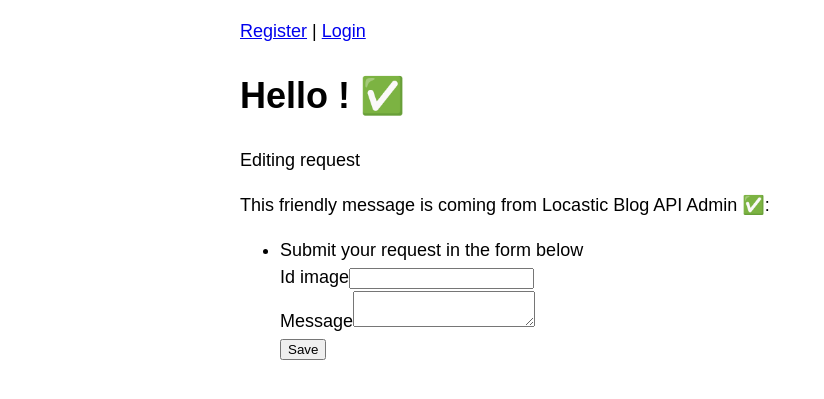
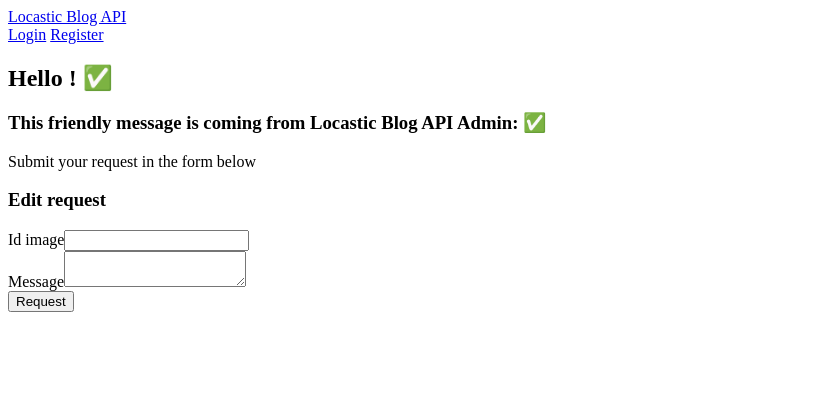
Before and after one commit to okmarq/apiblog, a Symfony app: template templates/v_request/index.html.twig in a window 1280 px wide. Shown: the top 399 px of the page, without its empty margins (0-824 px from the left). Run offline with Twig, Linux system fonts and the light colour scheme; the template is opened without the code that fills it, so the values that code supplies are empty; form fields are guessed from the names that the template uses; some libraries are stand-ins or nearby versions.

Commit message:
twigs and controller updated

```diff
--- a/src/Form/PostType.php
+++ b/src/Form/PostType.php
@@ -16,10 +16,7 @@
     {
         $builder
             ->add('title', TextType::class)
-            ->add('content', TextareaType::class)
-            ->add('save', SubmitType::class, [
-                'label' => 'Save'
-            ]);
+            ->add('content', TextareaType::class);
     }
 
     public function configureOptions(OptionsResolver $resolver): void
--- a/src/Form/VRequestType.php
+++ b/src/Form/VRequestType.php
@@ -32,9 +32,6 @@
             ])
             ->add('message', TextareaType::class, [
                 'data' => "I'd like to request the role of blogger"
-            ])
-            ->add('save', SubmitType::class, [
-                'label' => 'Send'
             ]);
     }
 
--- a/src/Form/VResponseType.php
+++ b/src/Form/VResponseType.php
@@ -22,9 +22,6 @@
             ->add('status', EntityType::class, [
                 'class' => Status::class,
                 'choice_label' => 'name'
-            ])
-            ->add('save', SubmitType::class, [
-                'label' => 'Respond'
             ]);
     }
 
--- a/templates/post/create.html.twig
+++ b/templates/post/create.html.twig
@@ -42,7 +42,6 @@
             </div>
 
             <div class=''>
-                {{ form_row(form.save, {submit_class: 'fp-2 w-full rounded-sm block bg-blue-700 border'}) }}
                 <button type="submit" class="text-white p-2 w-full rounded-sm block bg-blue-700 border">Save</button>
             </div>
         {{ form_end(form) }}
--- a/templates/v_request/index.html.twig
+++ b/templates/v_request/index.html.twig
@@ -3,55 +3,78 @@
 {% block title %}Hello VRequestController!{% endblock %}
 
 {% block body %}
-<style>
-    .example-wrapper { margin: 1em auto; max-width: 800px; width: 95%; font: 18px/1.5 sans-serif; }
-    .example-wrapper code { background: #F5F5F5; padding: 2px 6px; }
-</style>
+<header class='w-screen h-20 bg-blue-700 flex items-center justify-between px-2 sm:px-14 z-30 shadow-lg'>
+    <div class='h1 text-2xl text-white font-bold'>
+        <a href='{{ path('home') }}'>Locastic Blog API</a>
+    </div>
 
-<div class="example-wrapper">
+    <div class="mb-1 text-lg flex items-center justify-between space-x-5">
         {% if app.user %}
-        <div class="mb-3">
-            You are logged in as {{ app.user.username }}, <a href="{{ path('app_logout') }}">Logout</a>
+            <a class='text-white' href="{{ path('get_requests') }}">Admin</a>
+            <a class='text-white' href="{{ path('dashboard') }}">Dashboard</a>
+            <a class='text-white' href="{{ path('posts') }}">Blog</a>
+            <a class='text-white' href="{{ path('app_logout') }}">Logout</a>
+        {% else %}
+            <a class='text-white' href="{{ path('app_login') }}">Login</a>
+            <a class='text-blue-700 py-2 px-3 bg-white rounded' href="{{ path('app_register') }}">Register</a>
+        {% endif %}
     </div>
-    {% else %}
-        <div class="mb-3">
-            <a href="{{ path('app_register') }}">Register</a> | <a href="{{ path('app_login') }}">Login</a>
+</header>
+
+<h2 class='mt-24 h2 text-4xl font-bold text-center'>Hello {{ firstname }} {{ lastname }}! ✅</h1>
+
+<h3 class='text-lg mb-1 text-center'>This friendly message is coming from Locastic Blog API Admin: ✅</h3>
+<p class='text-lg mb-2 text-center'>Submit your request in the form below</p>
+
+<div class="p-1 m-10 rounded-xl shadow-lg">
+    <div class='flex gap-4 p-2'>
+        <div class='grow border rounded border-zinc-600 p-2'>
+            <ul class='flex gap-2 relative'>
+                {% for datum in data %}
+                    {% if(datum.status != "none") %}
+                        <div class='space-y-4 flex-1'>
+                            <li><b>User:</b> {{ datum.vr_firstname }} {{ datum.vr_lastname }} </li>
+                            <li><b>Email:</b> {{ datum.email }}</li>
+                            <li><b>Request:</b> {{ datum.status }}</li>
+                            <li class='w-48 h-48'><b>ID:</b> <img class='object-contain' src="{{ asset('uploads/images/' ~ datum.idImage) }}" alt="ID image"></li>
                         </div>
-    {% endif %}
 
-    <h1>Hello {{ firstname }} {{ lastname }}! ✅</h1>
+                        <div class='space-y-4 flex-1'>
+                            <li><b>Current role:</b> {{ datum.role}}</li>
+                            <li><b>Message:</b> {{ datum.message }}</li>
+                            <li><b>Response:</b> {{ datum.reason }}</li>
+                            <li><b>Created at:</b> {{ datum.createdAt }}</li>
+                            <li><b>Updated at:</b> {{ datum.modifiedAt ?? 'no update yet' }}</li>
+                        </div>
 
                         {% if controller_name == 'Create' %}
-        <p>making request</p>
-    {% else %}
-        <p>Editing request</p>
-    {% endif %}
-
-    <p>This friendly message is coming from Locastic Blog API Admin ✅:</p>
-    <ul>
-        <li>Submit your request in the form below</li>
-
-        {{ form_start(form) }}
-            {{ form_row(form.idImage) }}
-            {{ form_row(form.message) }}
-            {{ form_row(form.save) }}
-        {{ form_end(form) }}
-
-        {% for datum in data %}
-            {% if(datum.status != "none") %}
-                <li>ID: {{ datum.idImage }}</li>
-                <li>ID: {{ datum.message }}</li>
-                <li>Request: {{ datum.status }}</li>
-                <li>Response: {{ datum.reason }}</li>
-                <li>Role: {{ datum.role}}</li>
-                <li>ID: {{ datum.createdAt }}</li>
-                <li>ID: {{ datum.modifiedAt ?? 'no update yet' }}</li>
-
-                {% if controller_name == 'Create' %}
-                    <a href="{{ path('update_request', {id: datum.id}) }}">Update request</a>
+                            <a class='text-blue-700 absolute bottom-2 right-2' href="{{ path('update_request', {id: datum.id}) }}">Update request</a>
                         {% endif %}
                     {% endif %}
                 {% endfor %}
             </ul>
         </div>
+
+        <div class='w-96 border rounded border-zinc-600 p-2'>
+            {% if controller_name == 'Create' %}
+                <h3 class='h3 text-2xl mb-2 text-center font-bold'>Make request</h3>
+            {% else %}
+                <h3 class='h3 text-2xl mb-2 text-center font-bold'>Edit request</h3>
+            {% endif %}
+
+            {{ form_start(form) }}
+                <div class='mb-2'>
+                    {{ form_row(form.idImage, {label_class: 'font-semibold'}) }}
+                </div>
+
+                <div class='mb-2'>
+                    {{ form_row(form.message, {label_class: 'font-semibold'}) }}
+                </div>
+
+                <button type="submit" class="text-white p-2 w-full rounded-sm block bg-blue-700 border">Request</button>
+            {{ form_end(form) }}
+        </div>
+    </div>
+</div>
+
 {% endblock %}
```
Also changed, not shown: src/Controller/VRequestController.php (+9 -2 lines), templates/admin/respond.html.twig (+5 -6 lines). Lines whose indentation alone changed are shown as unchanged.
